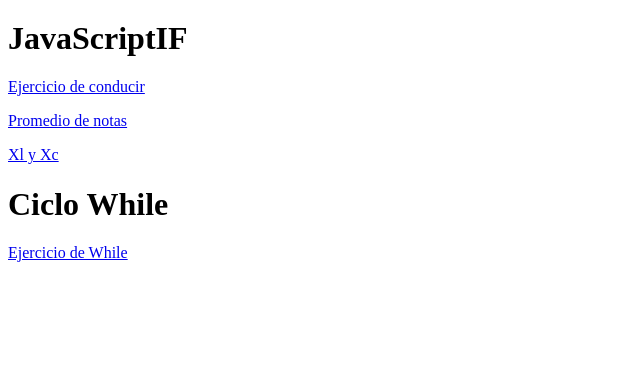
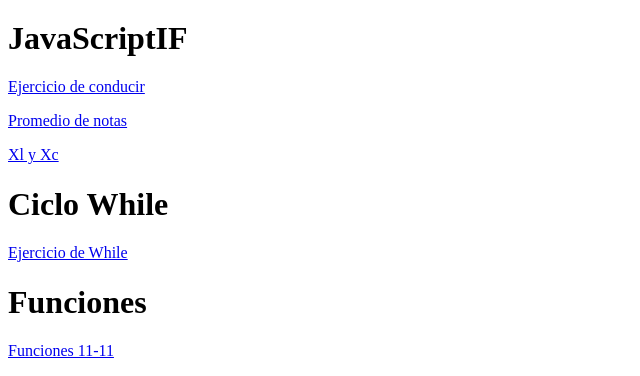
Before and after one commit to ElFacuM/Paginas, a plain HTML site: page index.html in a window 1280 px wide. Shown: the part 686-1062 px from the top of the page, without its empty margins (0-640 px from the left). Before the commit the page ends 964 px from the top, so only its background shows below. Drawn offline with Linux system fonts and the light colour scheme.

Commit message:
Update index.html

```diff
--- a/index.html
+++ b/index.html
@@ -38,6 +38,10 @@
 
   <p><a href="JavaScript/While.html">Ejercicio de While</a></p>
 
+  <h1>Funciones</h1>
+
+  <p><a href="JavaScript/funciones 11-11.html">Funciones 11-11</a></p>
+
 
 </body>
 </html>
```
